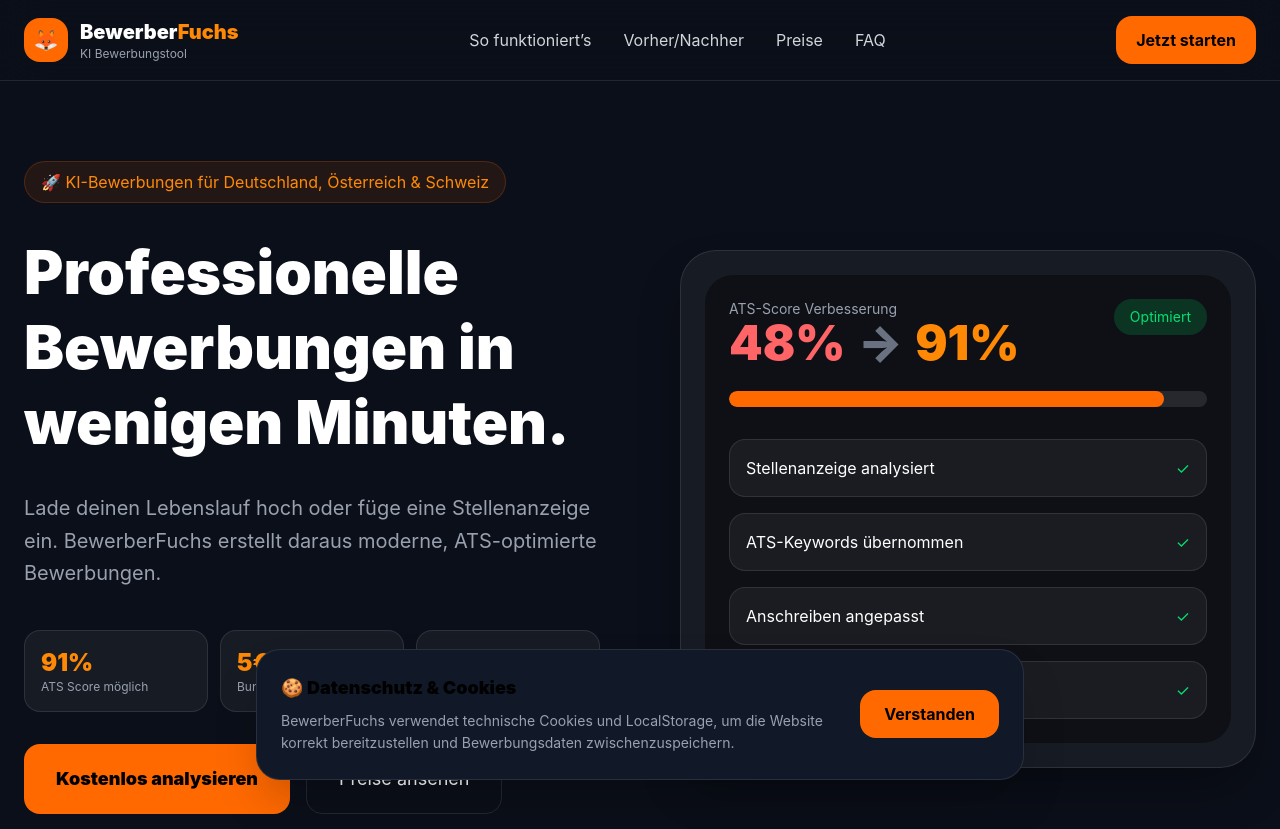
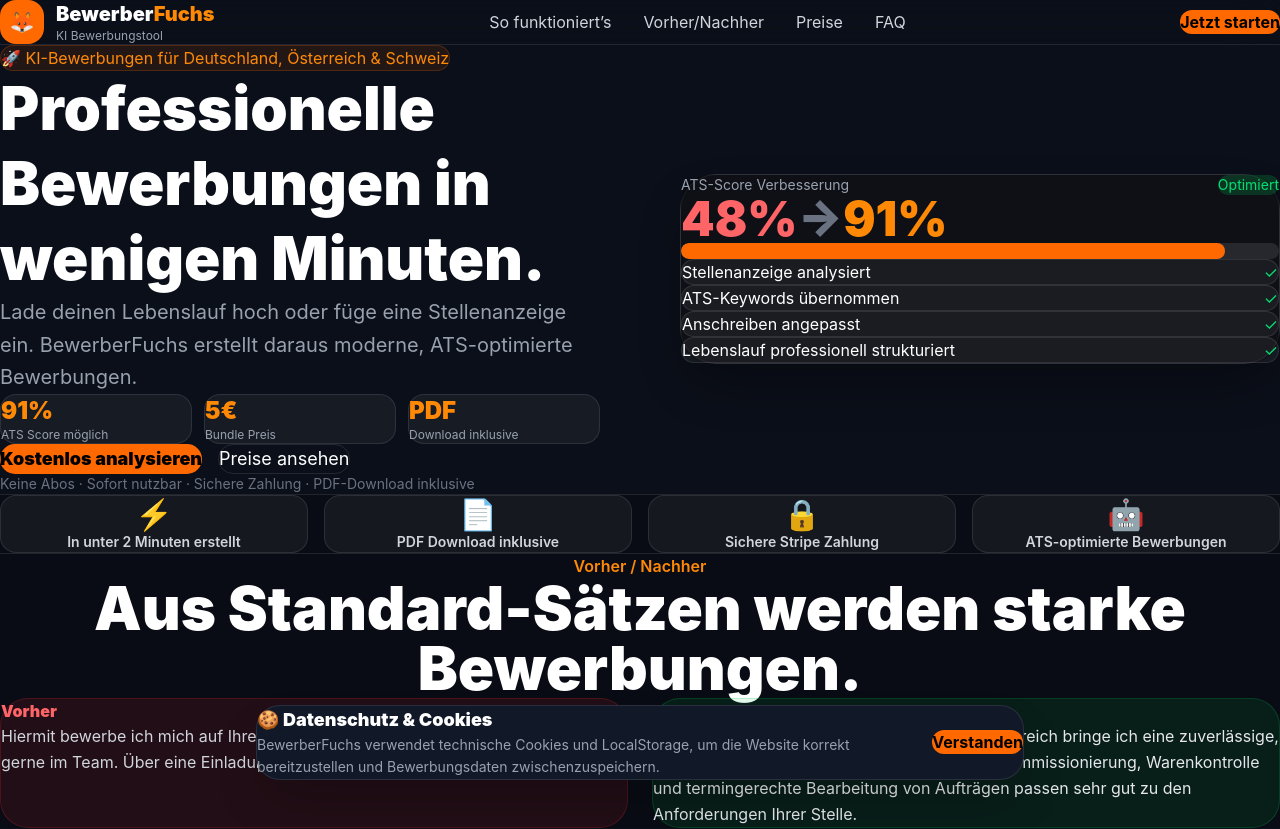
Before and after one commit to steadfastfighter-ui/bewerberfuchs-1, a React (Vite) app: page / in a window 1280 px wide. Shown: the top 829 px of the page. Built offline with nearby package versions, Linux system fonts and the light colour scheme.

Commit message:
clarify example testimonials

```diff
--- a/src/LandingPage.jsx
+++ b/src/LandingPage.jsx
@@ -308,11 +308,11 @@
         <section className="px-6 py-20">
   <div className="max-w-5xl mx-auto text-center">
     <p className="text-orange-400 font-semibold mb-3">
-      Nutzerfeedback
+      Beispielhafte Rückmeldungen
     </p>
 
     <h2 className="text-4xl md:text-5xl font-black mb-14">
-      Warum Bewerber BewerberFuchs nutzen
+      So kann BewerberFuchs im Alltag helfen
     </h2>
 
     <div className="grid md:grid-cols-3 gap-6">
--- a/src/index.css
+++ b/src/index.css
@@ -1,7 +1,76 @@
 @import "tailwindcss";
 
-body {
-  margin: 0;
-  background: #0b0f19;
-  font-family: Inter, sans-serif;
+*{
+  margin:0;
+  padding:0;
+  box-sizing:border-box;
 }
+
+html,
+body,
+#root{
+  min-height:100%;
+  overflow-x:hidden;
+}
+
+body{
+  background:#0b0f19;
+  color:white;
+  font-family:Inter,sans-serif;
+  -webkit-font-smoothing:antialiased;
+  -moz-osx-font-smoothing:grayscale;
+  position:relative;
+}
+
+/* Premium Background Glow */
+
+body::before{
+  content:"";
+  position:fixed;
+  inset:0;
+  background:
+    radial-gradient(circle at top left,
+      rgba(255,122,0,0.12),
+      transparent 30%
+    ),
+    radial-gradient(circle at bottom right,
+      rgba(255,122,0,0.08),
+      transparent 30%
+    );
+  pointer-events:none;
+  z-index:-1;
+}
+
+/* Smooth Buttons */
+
+button{
+  cursor:pointer;
+  transition:
+    transform 0.25s ease,
+    opacity 0.25s ease,
+    background 0.25s ease;
+}
+
+button:hover{
+  transform:translateY(-1px);
+}
+
+/* Better Inputs */
+
+input,
+textarea{
+  font-family:Inter,sans-serif;
+}
+
+/* Smooth Scroll */
+
+html{
+  scroll-behavior:smooth;
+}
+
+/* Selection Color */
+
+::selection{
+  background:#ff7a00;
+  color:black;
+}
```
